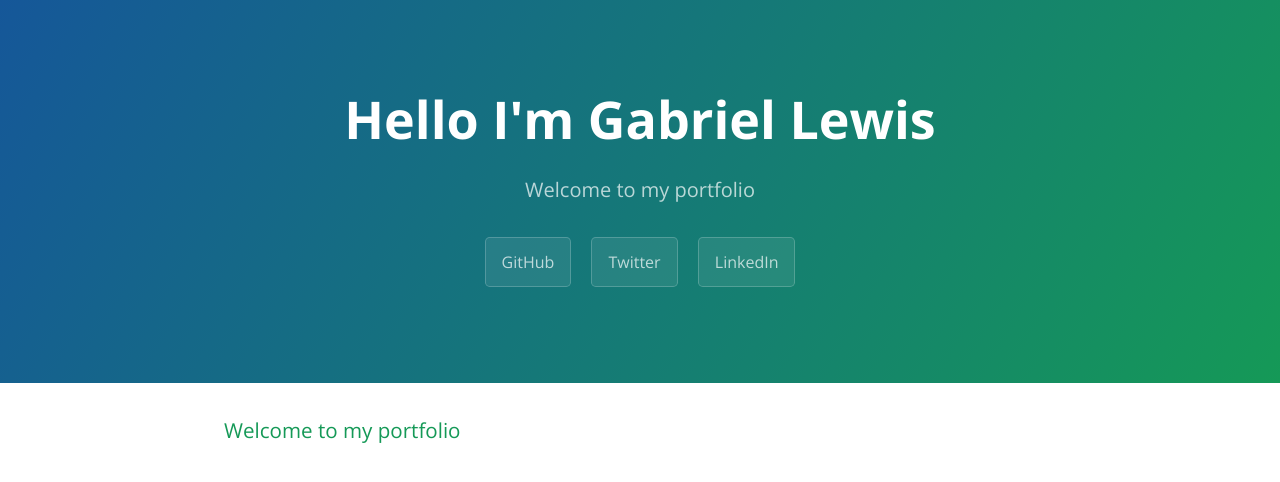
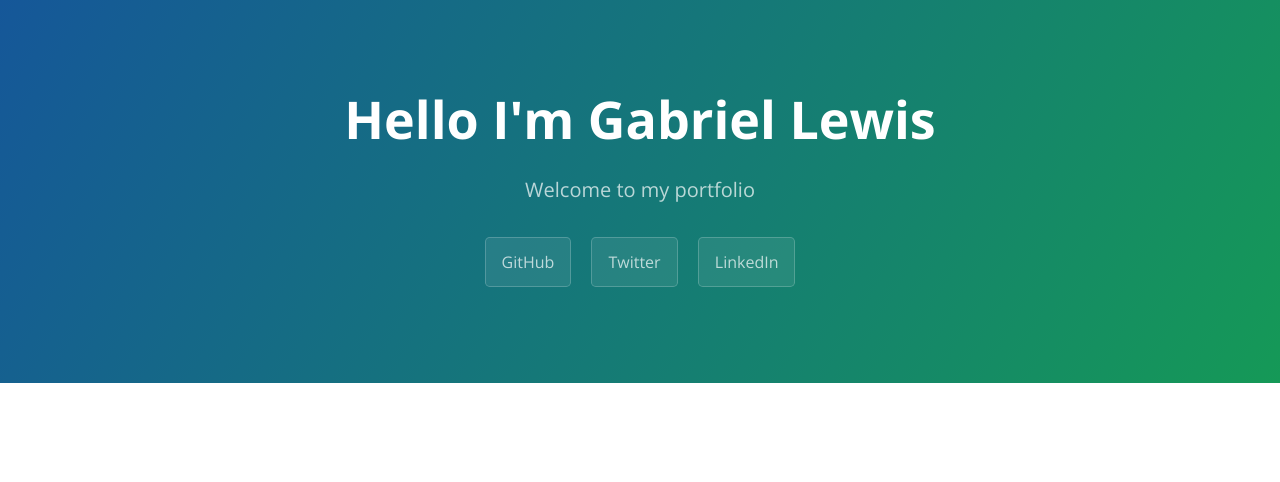
Before and after one commit to Gabriel-Lewis/gabriellewis, a plain HTML site: page index.html in a window 1280 px wide. Drawn offline with nearby package versions, Linux system fonts and the light colour scheme.

Commit message:
Update index.html

```diff
--- a/index.html
+++ b/index.html
@@ -19,8 +19,6 @@
     </section>
 
     <section class="main-content">
-      <h3>
-<a id="welcome-to-my-portfolio" class="anchor" href="#welcome-to-my-portfolio" aria-hidden="true"><span aria-hidden="true" class="octicon octicon-link"></span></a>Welcome to my portfolio</h3>
 
 
 
```
